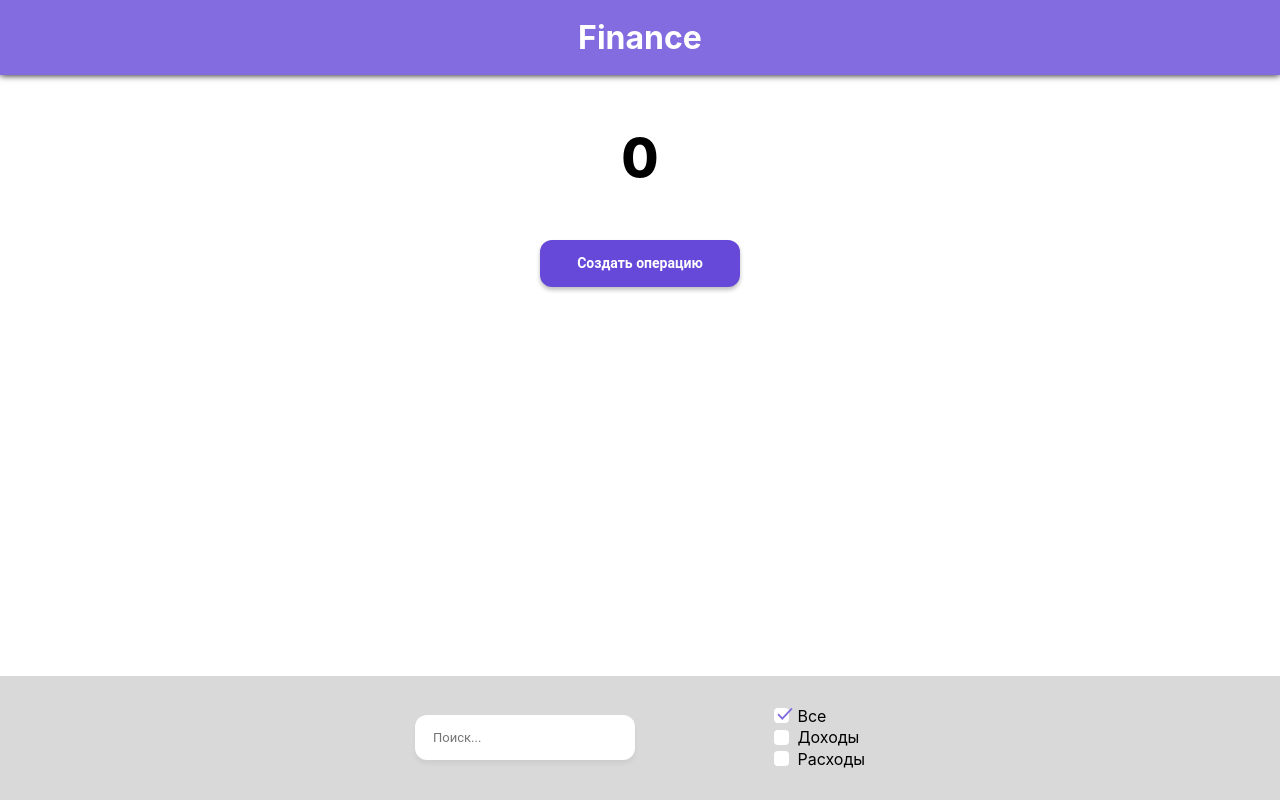
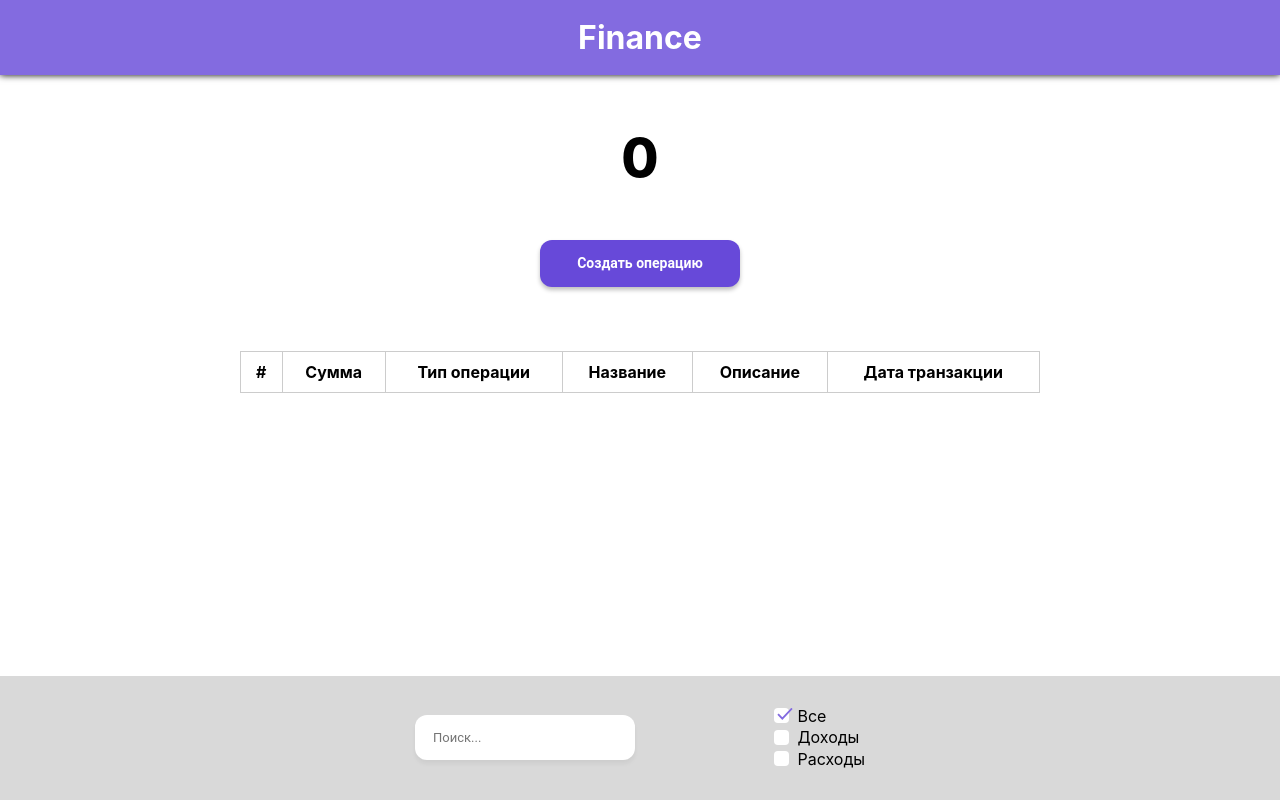
Before and after one commit to Bobokhuja/finance, a React (Create React App) app: page / in a window 1280 px wide. Built offline with nearby package versions, Linux system fonts and the light colour scheme.

Commit message:
change to table

```diff
--- a/src/components/TransactionList/TransactionItem/TransactionItem.module.scss
+++ b/src/components/TransactionList/TransactionItem/TransactionItem.module.scss
@@ -6,6 +6,7 @@
   box-sizing: border-box;
   border: 1px solid #ccc;
   margin-bottom: 18px;
+  position: relative;
 }
 
 .Header {
@@ -21,6 +22,15 @@
   border: none;
   background: none;
   outline: none;
+}
+
+.Time {
+  display: block;
+  font-size: 12px;
+  color: #bbb;
+  position: absolute;
+  bottom: 3px;
+  right: 15px;
 }
 
 .Right {
--- a/src/components/TransactionList/TransactionItem/TransactionItem.tsx
+++ b/src/components/TransactionList/TransactionItem/TransactionItem.tsx
@@ -16,6 +16,7 @@ function TransactionItem({id, cash, date, type, name, description}: ITransaction
         <p
           className={classes.Name}
         >{name}</p>
+        <time className={classes.Time} dateTime={date.toString()}>{new Date(date).toLocaleString()}</time>
 
         <div className={classes.Right}>
           <button
@@ -27,22 +28,11 @@ function TransactionItem({id, cash, date, type, name, description}: ITransaction
               <path d="M1 1C15.1333 15.4 18.6667 19 18.6667 19" stroke="#777777" strokeWidth="2"/>
               <path d="M19 1C4.86667 15.4 1.33333 19 1.33333 19" stroke="#777777" strokeWidth="2"/>
             </svg>
+          </button>
 
-          </button>
-          {/*<button*/}
-          {/*  title={status ? 'Снять галочку' : 'Выполнить'}*/}
-          {/*  className={classes.Complete}*/}
-          {/*  onClick={() => dispatch(changeStatus(id))}*/}
-          {/*>*/}
-          {/*  {status && (*/}
-          {/*    <svg width="17" height="13" viewBox="0 0 17 13" fill="none" xmlns="http://www.w3.org/2000/svg">*/}
-          {/*      <path d="M1 5.5L6.12793 11L15.5 1" stroke="#149E6C" strokeWidth="2"/>*/}
-          {/*    </svg>*/}
-          {/*  )}*/}
-          {/*</button>*/}
           {description && (
             <button
-              title="Описание задачи"
+              title="Описание транзакции"
               className={`${classes.More} ${isShow ? classes.Active : ''}`}
               onClick={() => setIsShow(prevState => !prevState)}
             >
--- a/src/components/TransactionList/TransactionList.module.scss
+++ b/src/components/TransactionList/TransactionList.module.scss
@@ -5,3 +5,36 @@
   margin: 0 auto;
   overflow-y: auto;
 }
+
+.Transactions {
+  max-width: 800px;
+  margin: 0 auto;
+}
+
+.Table {
+  border: 1px solid #ccc;
+  width: 100%;
+  border-collapse: collapse;
+
+  th {
+    font-weight: 700;
+    border: 1px solid #ccc;
+    padding: 10px;
+  }
+
+  tbody {
+    tr {
+      padding: 0;
+      background: rgba(255, 0, 0, .1);
+    }
+  }
+
+  .IncomeType {
+    background: rgba(0, 255, 0, .1);
+  }
+
+  td {
+    border: 1px solid #ccc;
+    padding: 10px;
+  }
+}
--- a/src/components/TransactionList/TransactionList.tsx
+++ b/src/components/TransactionList/TransactionList.tsx
@@ -11,8 +11,7 @@ function TransactionList() {
         if (search === '') {
           return state.transactions.transactions
         } else {
-          return state.
-          transactions.transactions
+          return state.transactions.transactions
             .filter(transaction => transaction.name.startsWith(search) || transaction.cash.toString().startsWith(search))
         }
       }
@@ -25,20 +24,38 @@ function TransactionList() {
     }
   })
 
+  const typeList = {
+    income: 'доход',
+    consumption: 'расход'
+  }
+
   return (
-    <ul className={classes.List}>
-      {transactions.map(transaction =>
-        <TransactionItem
-          key={transaction.id}
-          id={transaction.id}
-          name={transaction.name}
-          description={transaction.description}
-          type={transaction.type}
-          cash={transaction.cash}
-          date={transaction.date}
-        />
-      )}
-    </ul>
+    <section className={classes.Transactions}>
+      <table className={classes.Table}>
+        <thead>
+        <tr>
+          <th>#</th>
+          <th>Сумма</th>
+          <th>Тип операции</th>
+          <th>Название</th>
+          <th>Описание</th>
+          <th>Дата транзакции</th>
+        </tr>
+        </thead>
+        <tbody>
+        {transactions.map(transaction =>
+          <tr key={transaction.id} className={`${transaction.type === 'income' ? classes.IncomeType : ''}`}>
+            <td>{transaction.id}</td>
+            <td>{transaction.cash}</td>
+            <td>{typeList[transaction.type]}</td>
+            <td>{transaction.name}</td>
+            <td>{transaction.description}</td>
+            <td>{new Date(transaction.date).toLocaleString()}</td>
+          </tr>
+        )}
+        </tbody>
+      </table>
+    </section>
   )
 }
 
```
